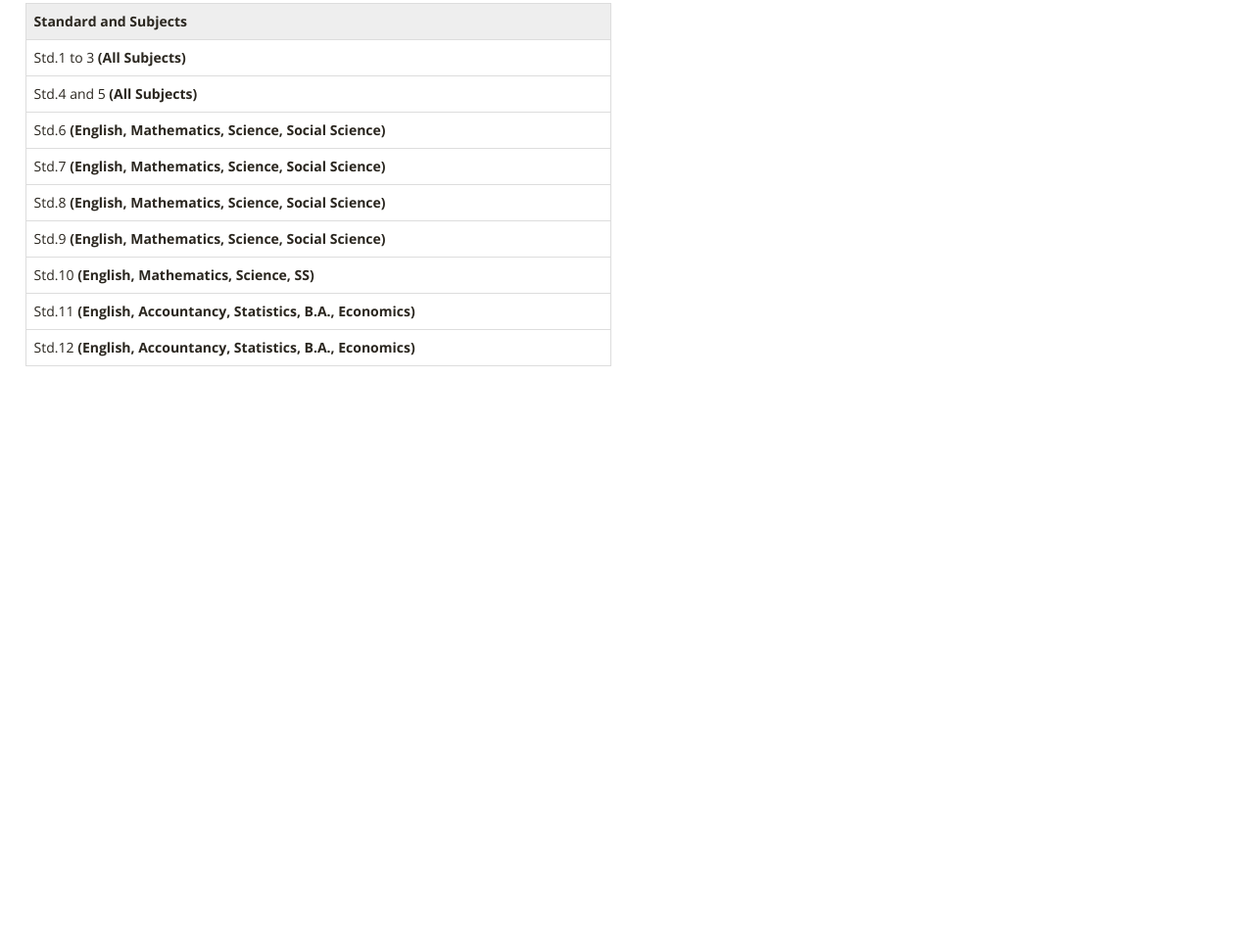
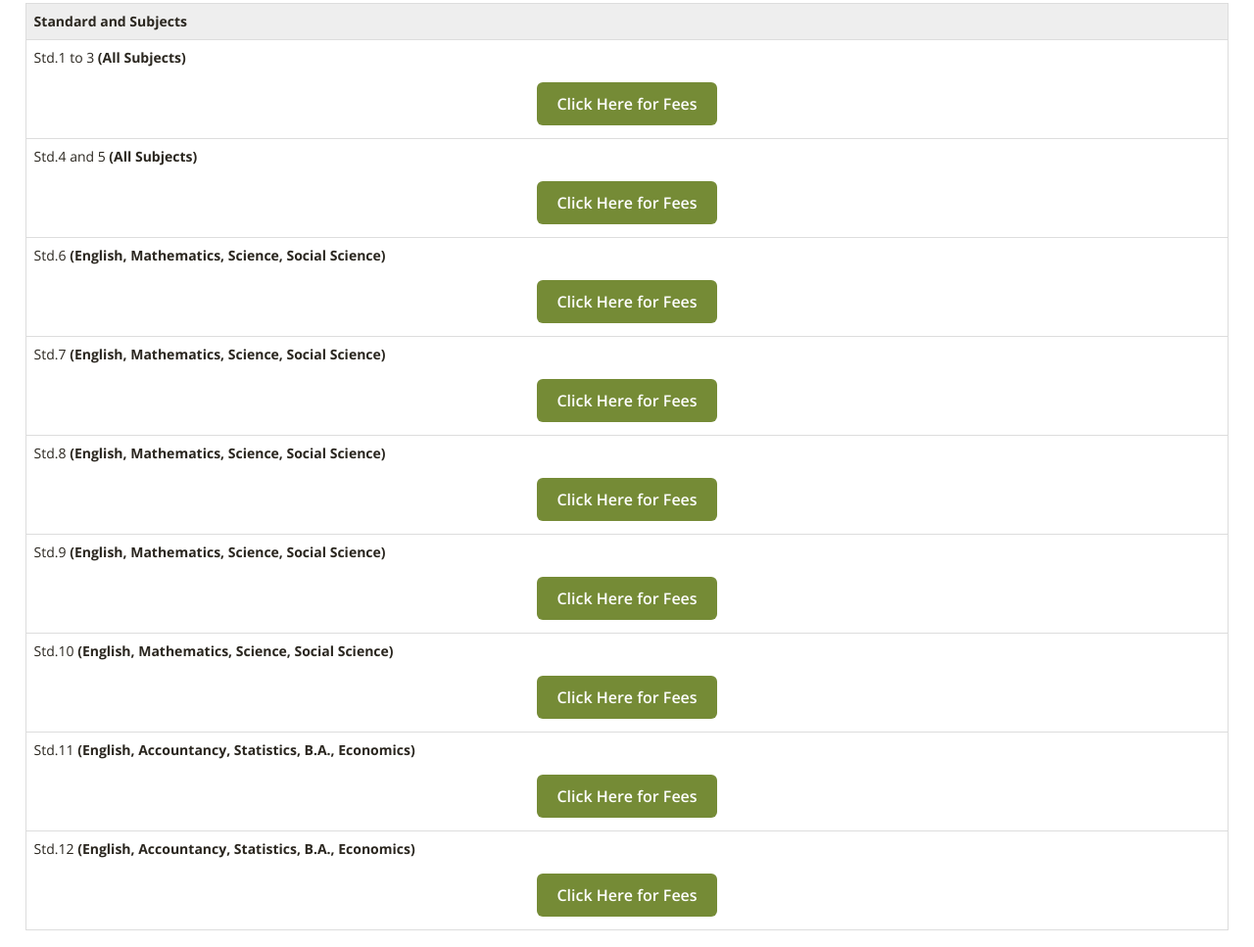
Before and after one commit to dipulmevada/shivamtuition, a plain HTML site: page emedium.html in a window 1280 px wide. Shown: the part 240-1207 px from the top of the page at 98% size. Before the commit the page ends 800 px from the top, so only its background shows below. Drawn offline with nearby package versions, Linux system fonts and the light colour scheme; a script that the page names is missing; a web font is replaced by a local one.

Commit message:
Update emedium.html

```diff
--- a/emedium.html
+++ b/emedium.html
@@ -5,6 +5,7 @@
 <head>
 
     <meta charset="UTF-8">
+    <meta name="viewport" content="width=device-width, initial-scale=1.0">
 
     <title>English Medium</title>
 
@@ -86,7 +87,6 @@
         <span class="page-breadcrumb"><a href="index.html">Home</a></span>
     </div>    <center><b>(Those who pay yearly fees in the first month will get a 10% Discount and Backpack from our classes)</b></center>
 
-
 		<div class="container">
         <div class="sim-row ui-draggable" data-id="he-10" style="position: relative; left: 0px; top: 0px;">
 		<div class="container-fluid changebg4" id="he-mydesign9"> <div class="row"> <div class="container">
@@ -100,21 +100,67 @@
 		<div class="sim-row-edit" data-type="editor">
 		<style> .trustee-div h3{ margin: 20px 0; text-align: center; } .trustee-div h5{ margin: 0 0 10px 0; text-align: center; } .trustee-div th{ background-color: #eeeeee; } .trustee-div th,.trustee-div td{ font-size: 14px; } </style>
 		<div class="row"> <div class="col-md-12 trustee-div">
-		</div> <div class="col-md-6 trustee-div"> <div class="table-responsive"> <table class="table table-bordered">
+		</div> <div class="col-md-12 trustee-div"> <div class="table-responsive"> <table class="table table-bordered">
 
 
 		<tbody> <tr><th>Standard and Subjects</th></tr>
-		<tr><td>Std.1 to 3 <b>(All Subjects)</b></td></tr>
-		<tr><td>Std.4 and 5 <b>(All Subjects)</b></td></tr>
-		<tr><td>Std.6 <b>(English, Mathematics, Science, Social Science)</b></td></tr>
-		<tr><td>Std.7 <b>(English, Mathematics, Science, Social Science)</b></td></tr>
-		<tr><td>Std.8 <b>(English, Mathematics, Science, Social Science)</b></td></tr>
-		<tr><td>Std.9 <b>(English, Mathematics, Science, Social Science)</b></td></tr>
-		<tr><td>Std.10 <b>(English, Mathematics, Science, SS)</b></td></tr>
-		<tr><td>Std.11 <b>(English, Accountancy, Statistics, B.A., Economics)</b></td></tr>
-		<tr><td>Std.12 <b>(English, Accountancy, Statistics, B.A., Economics)</b></td></tr>
+		<tr><td>Std.1 to 3 <b>(All Subjects)</b>
+			<div class="container-fluid" id="he-mydesign10"> <div class="row"> <div class="container">
+				<p><b><center><a href="https://wa.me/+919429589353?text=Std.1%20to%203%20(All%20Subjects)" class="elebutton ele12 sim-row-edit" id="content-mydesign1-link2changelink2" data-type="link">Click Here for Fees</a></center></b>
+			</div>
+		</td></tr>
+
+		<tr><td>Std.4 and 5 <b>(All Subjects)</b>
+			<div class="container-fluid" id="he-mydesign10"> <div class="row"> <div class="container">
+				<p><b><center><a href="https://wa.me/+919429589353?text=Std.4%20and%205%20(All%20Subjects)" class="elebutton ele12 sim-row-edit" id="content-mydesign1-link2changelink2" data-type="link">Click Here for Fees</a></center></b>
+			</div>
+		</td></tr>
+
+		<tr><td>Std.6 <b>(English, Mathematics, Science, Social Science)</b>
+			<div class="container-fluid" id="he-mydesign10"> <div class="row"> <div class="container">
+				<p><b><center><a href="https://wa.me/+919429589353?text=Std.6%20(English,%20Maths,%20Science,%20SS)" class="elebutton ele12 sim-row-edit" id="content-mydesign1-link2changelink2" data-type="link">Click Here for Fees</a></center></b>
+			</div>
+		</td></tr>
+
+		<tr><td>Std.7 <b>(English, Mathematics, Science, Social Science)</b>
+			<div class="container-fluid" id="he-mydesign10"> <div class="row"> <div class="container">
+				<p><b><center><a href="https://wa.me/+919429589353?text=Std.7%20(English,%20Maths,%20Science,%20SS)" class="elebutton ele12 sim-row-edit" id="content-mydesign1-link2changelink2" data-type="link">Click Here for Fees</a></center></b>
+			</div>
+		</td></tr>
+
+		<tr><td>Std.8 <b>(English, Mathematics, Science, Social Science)</b>
+			<div class="container-fluid" id="he-mydesign10"> <div class="row"> <div class="container">
+				<p><b><center><a href="https://wa.me/+919429589353?text=Std.8%20(English,%20Maths,%20Science,%20SS)" class="elebutton ele12 sim-row-edit" id="content-mydesign1-link2changelink2" data-type="link">Click Here for Fees</a></center></b>
+			</div>
+		</td></tr>
+
+		<tr><td>Std.9 <b>(English, Mathematics, Science, Social Science)</b>
+			<div class="container-fluid" id="he-mydesign10"> <div class="row"> <div class="container">
+				<p><b><center><a href="https://wa.me/+919429589353?text=Std.9%20(English,%20Maths,%20Science,%20SS)" class="elebutton ele12 sim-row-edit" id="content-mydesign1-link2changelink2" data-type="link">Click Here for Fees</a></center></b>
+			</div>
+		</td></tr>
+
+		<tr><td>Std.10 <b>(English, Mathematics, Science, Social Science)</b>
+			<div class="container-fluid" id="he-mydesign10"> <div class="row"> <div class="container">
+				<p><b><center><a href="https://wa.me/+919429589353?text=Std.10%20(English,%20Maths,%20Science,%20SS)" class="elebutton ele12 sim-row-edit" id="content-mydesign1-link2changelink2" data-type="link">Click Here for Fees</a></center></b>
+			</div>
+		</td></tr>
+
+		<tr><td>Std.11 <b>(English, Accountancy, Statistics, B.A., Economics)</b>
+			<div class="container-fluid" id="he-mydesign10"> <div class="row"> <div class="container">
+				<p><b><center><a href="https://wa.me/+919429589353?text=Std.11%20(English,%20Accountancy,%20Statistics,%20BA,%20Economics)" class="elebutton ele12 sim-row-edit" id="content-mydesign1-link2changelink2" data-type="link">Click Here for Fees</a></center></b>
+			</div>
+		</td></tr>
+
+		<tr><td>Std.12 <b>(English, Accountancy, Statistics, B.A., Economics)</b>
+			<div class="container-fluid" id="he-mydesign10"> <div class="row"> <div class="container">
+				<p><b><center><a href="https://wa.me/+919429589353?text=Std.12%20(English,%20Accountancy,%20Statistics,%20BA,%20Economics)" class="elebutton ele12 sim-row-edit" id="content-mydesign1-link2changelink2" data-type="link">Click Here for Fees</a></center></b>
+			</div>
+		</td></tr>
+
 		</tbody> </table> </div> </div>
-		<div class="col-md-6 trustee-div"> <div class="table-responsive"> <table class="table table-bordered"> <tbody>
+		<div class="col-md-9 trustee-div"> <div class="table-responsive"> <table class="table table-bordered"> <tbody>
+
 
 
 
```
